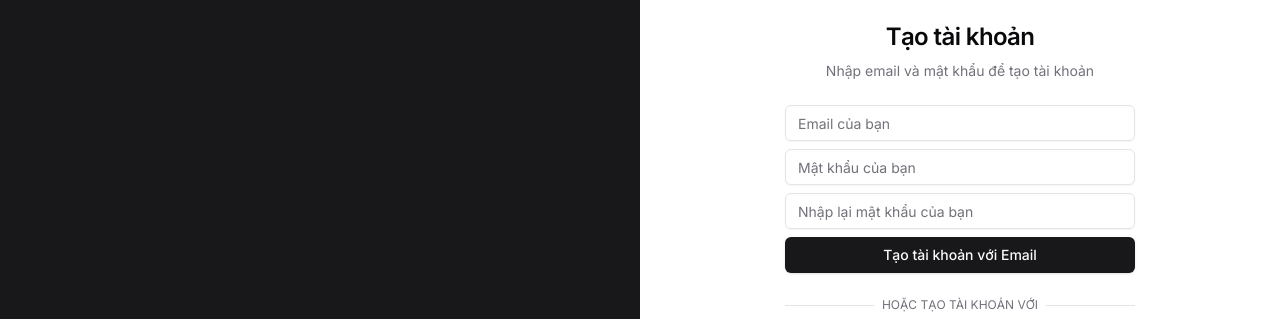
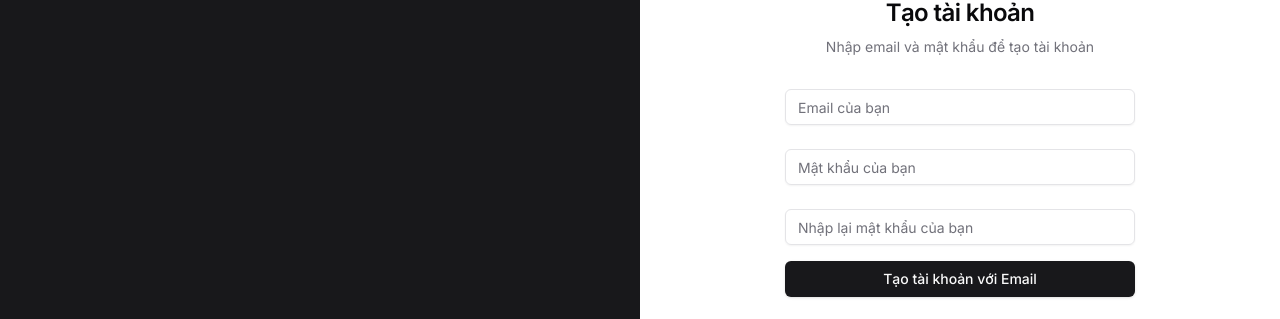
Before and after one commit to haitrieu1811/next-quiz-client, a Next.js app: page /register in a window 1280 px wide. Shown: the part 203-522 px from the top of the page. Built offline with nearby package versions, Linux system fonts and the light colour scheme; no server answers.

Commit message:
Thực hiện chức năng register (đăng ký tài khoản)

```diff
--- a/src/apis/user.apis.ts
+++ b/src/apis/user.apis.ts
@@ -26,7 +26,7 @@ const userApis = {
 
   // Đăng ký
   register(body: RegisterReqBody) {
-    return http.post(URL_REGISTER, body);
+    return http.post<AuthResponse>(URL_REGISTER, body);
   },
 
   // Đăng xuất
--- a/src/app/(auth)/_components/login-form.tsx
+++ b/src/app/(auth)/_components/login-form.tsx
@@ -61,7 +61,6 @@ const LoginForm = () => {
     onError: (error) => {
       if (isEntityError<ErrorResponse<FormSchema>>(error)) {
         const formErrors = error.response?.data.data;
-        console.log(">>> formErrors", formErrors);
         if (!isEmpty(formErrors)) {
           Object.keys(formErrors).forEach((key) => {
             setError(key as keyof FormSchema, {
--- a/src/app/(auth)/_components/register-form.tsx
+++ b/src/app/(auth)/_components/register-form.tsx
@@ -1,32 +1,92 @@
 "use client";
 
+import { zodResolver } from "@hookform/resolvers/zod";
+import { useMutation } from "@tanstack/react-query";
+import isEmpty from "lodash/isEmpty";
 import { Github, Loader2 } from "lucide-react";
-import * as React from "react";
+import { useContext } from "react";
+import { useForm } from "react-hook-form";
 
+import userApis from "@/apis/user.apis";
 import { Button } from "@/components/ui/button";
+import {
+  Form,
+  FormControl,
+  FormField,
+  FormItem,
+  FormLabel,
+  FormMessage,
+} from "@/components/ui/form";
 import { Input } from "@/components/ui/input";
-import { Label } from "@/components/ui/label";
+import { useToast } from "@/components/ui/use-toast";
+import { RegisterSchema, registerSchema } from "@/lib/rules";
+import { isEntityError } from "@/lib/utils";
+import { AppContext } from "@/providers/app-provider";
+import { ErrorResponse } from "@/types/utils.types";
+
+type FormSchema = RegisterSchema;
 
 const RegisterForm = () => {
-  const [isLoading, setIsLoading] = React.useState<boolean>(false);
+  const { setIsAuthenticated, setUser } = useContext(AppContext);
+  const { toast } = useToast();
 
-  async function onSubmit(event: React.SyntheticEvent) {
-    event.preventDefault();
-    setIsLoading(true);
+  // Form
+  const form = useForm<FormSchema>({
+    resolver: zodResolver(registerSchema),
+    defaultValues: {
+      email: "",
+      password: "",
+      confirm_password: "",
+    },
+  });
 
-    setTimeout(() => {
-      setIsLoading(false);
-    }, 3000);
+  const { control, handleSubmit, setError } = form;
+
+  // Mutation: Đăng ký
+  const registerMutation = useMutation({
+    mutationKey: ["register"],
+    mutationFn: userApis.register,
+    onSuccess: (data) => {
+      const { user } = data.data.data;
+      setUser(user);
+      setIsAuthenticated(true);
+      toast({
+        title: "Đăng ký thành công",
+        description: "Chào mừng bạn đến với Next Quiz.",
+      });
+    },
+    onError: (error) => {
+      if (isEntityError<ErrorResponse<FormSchema>>(error)) {
+        const formErrors = error.response?.data.data;
+        if (!isEmpty(formErrors)) {
+          Object.keys(formErrors).forEach((key) => {
+            setError(key as keyof FormSchema, {
+              type: "Server",
+              message: formErrors[key as keyof FormSchema],
+            });
+          });
         }
+      }
+    },
+  });
+
+  // Submit form
+  const onSubmit = handleSubmit((data) => {
+    registerMutation.mutate(data);
+  });
 
   return (
     <div className="grid gap-6">
+      <Form {...form}>
         <form onSubmit={onSubmit}>
-        <div className="grid gap-2">
-          <div className="grid gap-1">
-            <Label className="sr-only" htmlFor="email">
-              Email
-            </Label>
+          <div className="grid gap-4">
+            <FormField
+              control={control}
+              name="email"
+              render={({ field }) => (
+                <FormItem>
+                  <FormLabel className="sr-only">Email</FormLabel>
+                  <FormControl>
                     <Input
                       id="email"
                       placeholder="Email của bạn"
@@ -34,13 +94,21 @@ const RegisterForm = () => {
                       autoCapitalize="none"
                       autoComplete="email"
                       autoCorrect="off"
-              disabled={isLoading}
+                      disabled={registerMutation.isPending}
+                      {...field}
                     />
-          </div>
-          <div className="grid gap-1">
-            <Label className="sr-only" htmlFor="password">
-              Mật khẩu
-            </Label>
+                  </FormControl>
+                  <FormMessage />
+                </FormItem>
+              )}
+            />
+            <FormField
+              control={control}
+              name="password"
+              render={({ field }) => (
+                <FormItem>
+                  <FormLabel className="sr-only">Mật khẩu</FormLabel>
+                  <FormControl>
                     <Input
                       id="password"
                       placeholder="Mật khẩu của bạn"
@@ -48,13 +116,21 @@ const RegisterForm = () => {
                       autoCapitalize="none"
                       autoComplete="email"
                       autoCorrect="off"
-              disabled={isLoading}
+                      disabled={registerMutation.isPending}
+                      {...field}
                     />
-          </div>
-          <div className="grid gap-1">
-            <Label className="sr-only" htmlFor="password_confirm">
-              Nhập lại mật khẩu
-            </Label>
+                  </FormControl>
+                  <FormMessage />
+                </FormItem>
+              )}
+            />
+            <FormField
+              control={control}
+              name="confirm_password"
+              render={({ field }) => (
+                <FormItem>
+                  <FormLabel className="sr-only">Nhập lại mật khẩu</FormLabel>
+                  <FormControl>
                     <Input
                       id="password_confirm"
                       placeholder="Nhập lại mật khẩu của bạn"
@@ -62,15 +138,23 @@ const RegisterForm = () => {
                       autoCapitalize="none"
                       autoComplete="email"
                       autoCorrect="off"
-              disabled={isLoading}
+                      disabled={registerMutation.isPending}
+                      {...field}
                     />
-          </div>
-          <Button disabled={isLoading}>
-            {isLoading && <Loader2 className="mr-2 h-4 w-4 animate-spin" />}
+                  </FormControl>
+                  <FormMessage />
+                </FormItem>
+              )}
+            />
+            <Button disabled={registerMutation.isPending}>
+              {registerMutation.isPending && (
+                <Loader2 className="mr-2 h-4 w-4 animate-spin" />
+              )}
               Tạo tài khoản với Email
             </Button>
           </div>
         </form>
+      </Form>
       <div className="relative">
         <div className="absolute inset-0 flex items-center">
           <span className="w-full border-t" />
@@ -81,8 +165,12 @@ const RegisterForm = () => {
           </span>
         </div>
       </div>
-      <Button variant="outline" type="button" disabled={isLoading}>
-        {isLoading ? (
+      <Button
+        variant="outline"
+        type="button"
+        disabled={registerMutation.isPending}
+      >
+        {registerMutation.isPending ? (
           <Loader2 className="mr-2 h-4 w-4 animate-spin" />
         ) : (
           <Github className="mr-2 h-4 w-4" />
--- a/src/app/(auth)/register/page.tsx
+++ b/src/app/(auth)/register/page.tsx
@@ -1,3 +1,6 @@
+"use client";
+
+import rejectedRoute from "@/hoc/rejected-route";
 import RegisterForm from "../_components/register-form";
 
 const Register = () => {
@@ -14,4 +17,4 @@ const Register = () => {
   );
 };
 
-export default Register;
+export default rejectedRoute(Register);
--- a/src/constants/messages.ts
+++ b/src/constants/messages.ts
@@ -1,4 +1,5 @@
 export const USERS_MESSAGES = {
   INVALID_EMAIL: "Địa chỉ email không hợp lệ",
   PASSWORD_IS_WEAK: "Mật khẩu phải từ 8 đến 50 ký tự",
+  CONFIRM_PASSWORD_DOES_NOT_MATCH: "Nhập lại mật khẩu không chính xác",
 };
--- a/src/lib/http.ts
+++ b/src/lib/http.ts
@@ -1,6 +1,6 @@
 import axios, { type AxiosInstance } from "axios";
 
-import { URL_LOGIN, URL_LOGOUT } from "@/apis/user.apis";
+import { URL_LOGIN, URL_LOGOUT, URL_REGISTER } from "@/apis/user.apis";
 import { AuthResponse } from "@/types/auth.types";
 import { UserType } from "@/types/user.types";
 import {
@@ -51,7 +51,7 @@ class Http {
         // Any status code that lie within the range of 2xx cause this function to trigger
         // Do something with response data
         const { url } = response.config;
-        if (url && url === URL_LOGIN) {
+        if ((url && url === URL_LOGIN) || url === URL_REGISTER) {
           const { access_token, refresh_token, user } = (
             response.data as AuthResponse
           ).data;
--- a/src/lib/rules.ts
+++ b/src/lib/rules.ts
@@ -4,6 +4,7 @@ import * as z from "zod";
 
 import { USERS_MESSAGES } from "@/constants/messages";
 
+// User
 export const userSchema = z.object({
   email: z.string().email({
     message: USERS_MESSAGES.INVALID_EMAIL,
@@ -18,9 +19,28 @@ export const userSchema = z.object({
     }),
 });
 
+// Đăng ký
+export const registerSchema = userSchema
+  .extend({
+    confirm_password: z
+      .string()
+      .min(8, {
+        message: USERS_MESSAGES.PASSWORD_IS_WEAK,
+      })
+      .max(32, {
+        message: USERS_MESSAGES.PASSWORD_IS_WEAK,
+      }),
+  })
+  .refine((data) => data.password === data.confirm_password, {
+    message: USERS_MESSAGES.CONFIRM_PASSWORD_DOES_NOT_MATCH,
+    path: ["confirm_password"],
+  });
+
+// Đăng nhập
 export const loginSchema = userSchema.pick({
   email: true,
   password: true,
 });
 
 export type LoginSchema = z.infer<typeof loginSchema>;
+export type RegisterSchema = z.infer<typeof registerSchema>;
```
Lines whose indentation alone changed are shown as unchanged.
